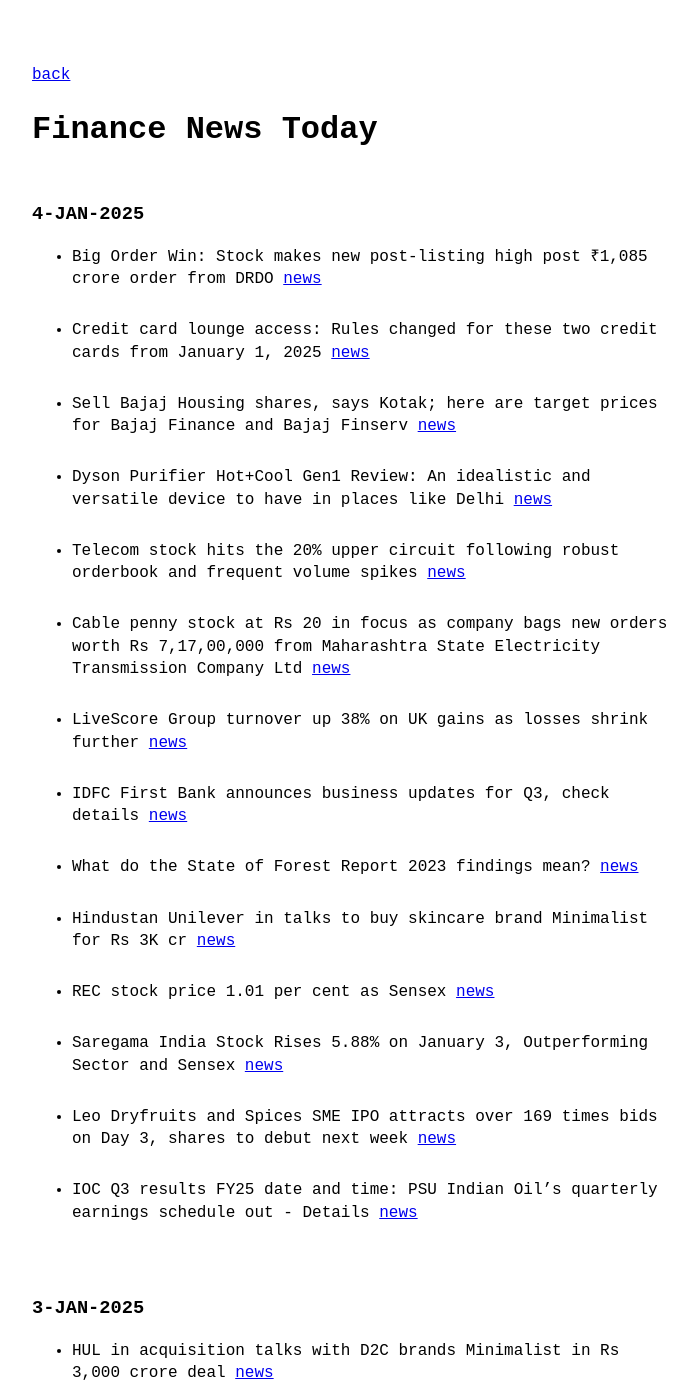
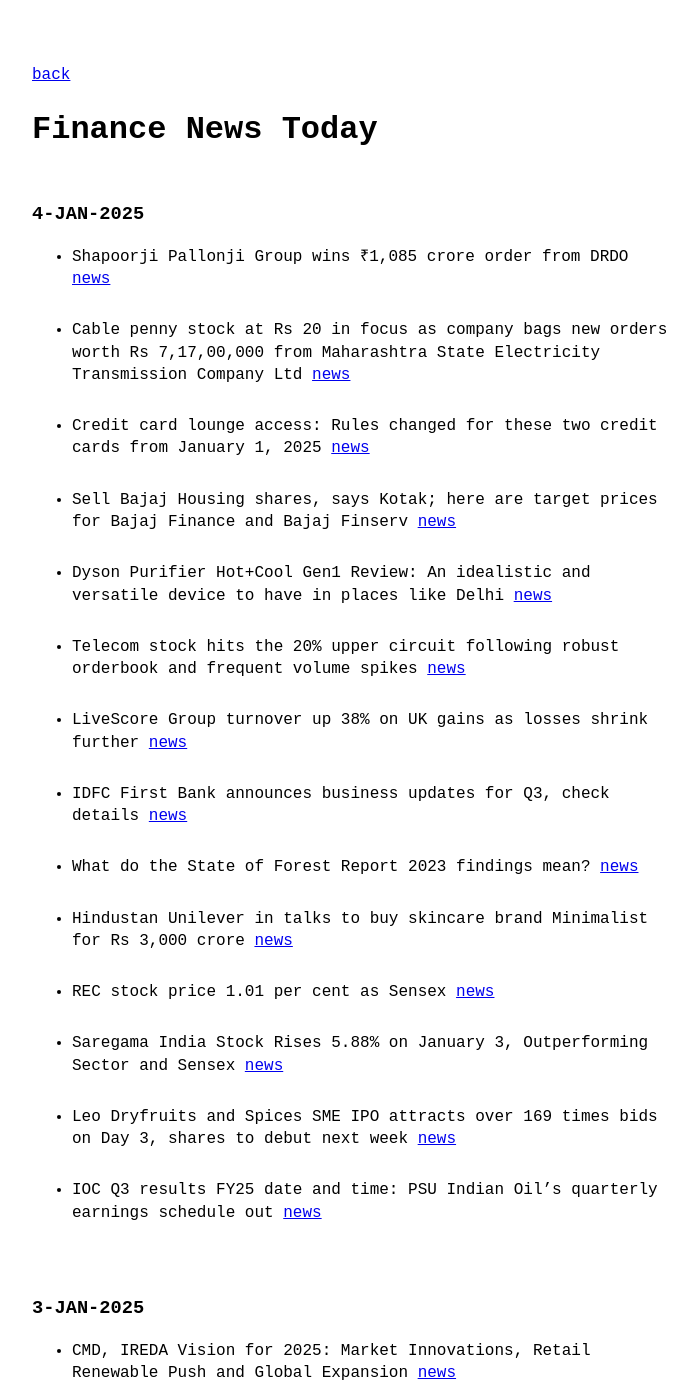
Before and after one commit to VallarasuS/Vallarasu.in, a Jekyll site: the page built from docs/finance.md, in a window 1280 px wide and 1400 px high. Shown: the whole window, without its empty margins (288-985 px from the left). Built offline with Jekyll 4.4.1, drawn with Linux system fonts in a browser that asks for light colours.

Commit message:
Update finance.md

```diff
--- a/docs/finance.md
+++ b/docs/finance.md
@@ -5,24 +5,23 @@
 
 ### 4-JAN-2025
 
-- Big Order Win: Stock makes new post-listing high post ₹1,085 crore order from DRDO [news](https://www.cnbctv18.com/market/afcons-infra-share-price-1085-crore-order-win-from-drdo-shapoorji-pallonji-group-outlook-ipo-19534017.htm) <br/><br/>
+- Shapoorji Pallonji Group wins ₹1,085 crore order from DRDO [news](https://www.cnbctv18.com/market/afcons-infra-share-price-1085-crore-order-win-from-drdo-shapoorji-pallonji-group-outlook-ipo-19534017.htm) <br/><br/>
+- Cable penny stock at Rs 20 in focus as company bags new orders worth Rs 7,17,00,000 from Maharashtra State Electricity Transmission Company Ltd [news](https://www.dsij.in/dsijarticledetail/cable-penny-stock-at-rs-20-in-focus-as-company-bags-new-orders-worth-rs-71700000-from-maharashtra-state-electricity-transmission-company-ltd-id001-45490) <br/><br/>
 - Credit card lounge access: Rules changed for these two credit cards from January 1, 2025 [news](https://m.economictimes.com/wealth/spend/credit-card-lounge-access-rules-changed-for-these-two-credit-cards-from-january-1-2025/articleshow/116887539.cms) <br/><br/>
 - Sell Bajaj Housing shares, says Kotak; here are target prices for Bajaj Finance and Bajaj Finserv [news](https://www.businesstoday.in/markets/company-stock/story/sell-bajaj-housing-shares-says-kotak-here-are-target-prices-for-bajaj-finance-and-bajaj-finserv-459448-2025-01-03) <br/><br/>
 - Dyson Purifier Hot+Cool Gen1 Review: An idealistic and versatile device to have in places like Delhi [news](https://www.thehindu.com/sci-tech/technology/gadgets/dyson-purifier-hotcool-gen1-review-an-idealistic-and-versatile-device-to-have-in-places-like-delhi/article69056799.ece) <br/><br/>
 - Telecom stock hits the 20% upper circuit following robust orderbook and frequent volume spikes [news](https://tradebrains.in/features/telecom-stock-hits-the-20-upper-circuit-following-robust-orderbook-and-frequent-volume-spikes/) <br/><br/>
-- Cable penny stock at Rs 20 in focus as company bags new orders worth Rs 7,17,00,000 from Maharashtra State Electricity Transmission Company Ltd [news](https://www.dsij.in/dsijarticledetail/cable-penny-stock-at-rs-20-in-focus-as-company-bags-new-orders-worth-rs-71700000-from-maharashtra-state-electricity-transmission-company-ltd-id001-45490) <br/><br/>
 - LiveScore Group turnover up 38% on UK gains as losses shrink further [news](https://www.egr.global/intel/news/livescore-group-turnover-up-38-on-uk-gains-as-losses-shrink-further/) <br/><br/>
 - IDFC First Bank announces business updates for Q3, check details [news](https://www.businesstoday.in/markets/company-stock/story/idfc-first-bank-announces-business-updates-for-q3-check-details-459492-2025-01-03) <br/><br/>
 - What do the State of Forest Report 2023 findings mean? [news](https://www.thehindu.com/sci-tech/energy-and-environment/what-do-the-state-of-forest-report-2023-findings-mean-explained/article69045865.ece) <br/><br/>
-- Hindustan Unilever in talks to buy skincare brand Minimalist for Rs 3K cr [news](https://www.business-standard.com/companies/news/hindustan-unilever-in-talks-to-buy-skincare-brand-minimalist-for-rs-3k-cr-125010300966_1.html) <br/><br/>
+- Hindustan Unilever in talks to buy skincare brand Minimalist for Rs 3,000 crore [news](https://www.business-standard.com/companies/news/hindustan-unilever-in-talks-to-buy-skincare-brand-minimalist-for-rs-3k-cr-125010300966_1.html) <br/><br/>
 - REC stock price 1.01 per cent as Sensex [news](https://m.economictimes.com/markets/stocks/stock-watch/rec-stock-price-1-01-per-cent-as-sensex/articleshow/116902701.cms) <br/><br/>
 - Saregama India Stock Rises 5.88% on January 3, Outperforming Sector and Sensex [news](https://www.marketsmojo.com/news/stocks-in-action/saregama-india-stock-rises-5-88-on-january-3-outperforming-sector-and-sensex-322500) <br/><br/>
 - Leo Dryfruits and Spices SME IPO attracts over 169 times bids on Day 3, shares to debut next week [news](https://www.moneycontrol.com/news/business/ipo/leo-dryfruits-and-spices-sme-ipo-attracts-over-169-times-bids-on-day-3-shares-to-debut-next-week-12903023.html) <br/><br/>
-- IOC Q3 results FY25 date and time: PSU Indian Oil's quarterly earnings schedule out - Details [news](https://www.etnownews.com/markets/ioc-q3-results-fy25-date-and-time-psu-indian-oils-quarterly-earnings-schedule-out-details-article-116883157) <br/><br/>
+- IOC Q3 results FY25 date and time: PSU Indian Oil's quarterly earnings schedule out [news](https://www.etnownews.com/markets/ioc-q3-results-fy25-date-and-time-psu-indian-oils-quarterly-earnings-schedule-out-details-article-116883157) <br/><br/>
 
 ### 3-JAN-2025
 
-- HUL in acquisition talks with D2C brands Minimalist in Rs 3,000 crore deal [news](https://m.economictimes.com/tech/technology/hul-in-acquisition-talks-with-d2c-brands-minimalist-in-rs-3000-crore-deal/articleshow/116915990.cms) <br/><br/>
 - CMD, IREDA Vision for 2025: Market Innovations, Retail Renewable Push and Global Expansion [news](https://pib.gov.in/PressReleaseIframePage.aspx?PRID=2089202) <br/><br/>
 - Noida Airport signs 30-year fuel station deal with Indian Oil [news](https://energy.economictimes.indiatimes.com/news/oil-and-gas/noida-airport-signs-30-year-fuel-station-deal-with-indian-oil/116879890) <br/><br/>
 - Leading auto companies Tata Motors, M&M to get incentives worth Rs 246 crore under PLI scheme [news](https://www.moneycontrol.com/news/business/companies/leading-auto-companies-tata-motors-m-m-to-get-incentives-worth-rs-246-crore-under-pli-scheme-12902127.html) <br/><br/>
```
